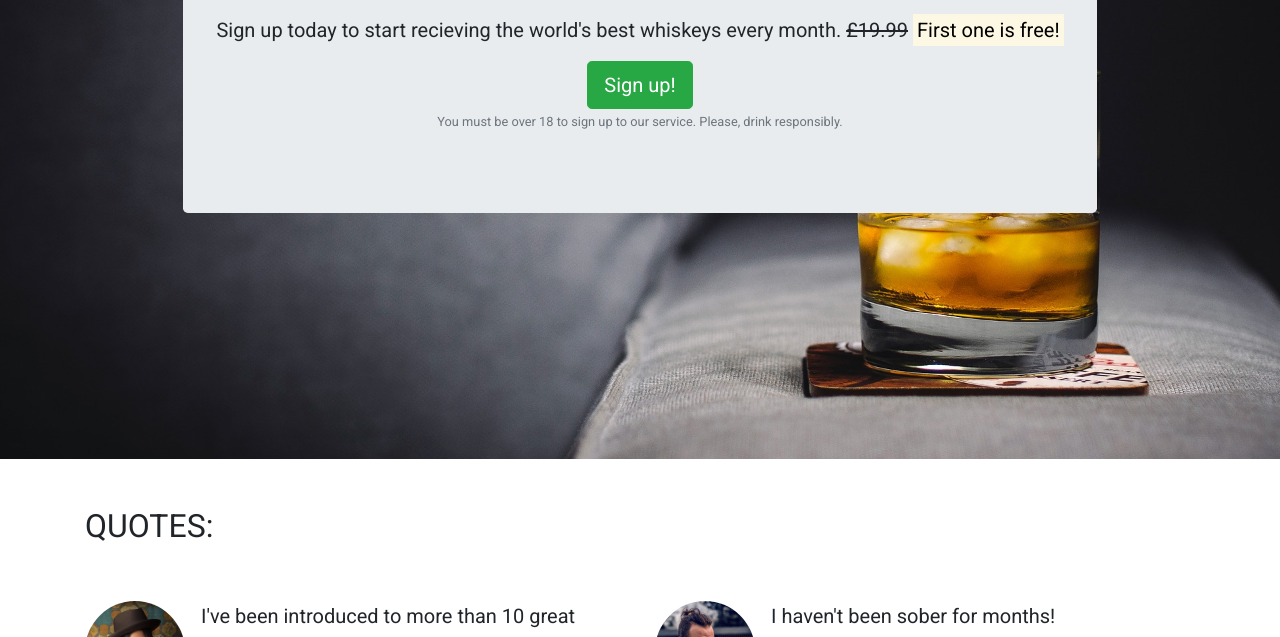
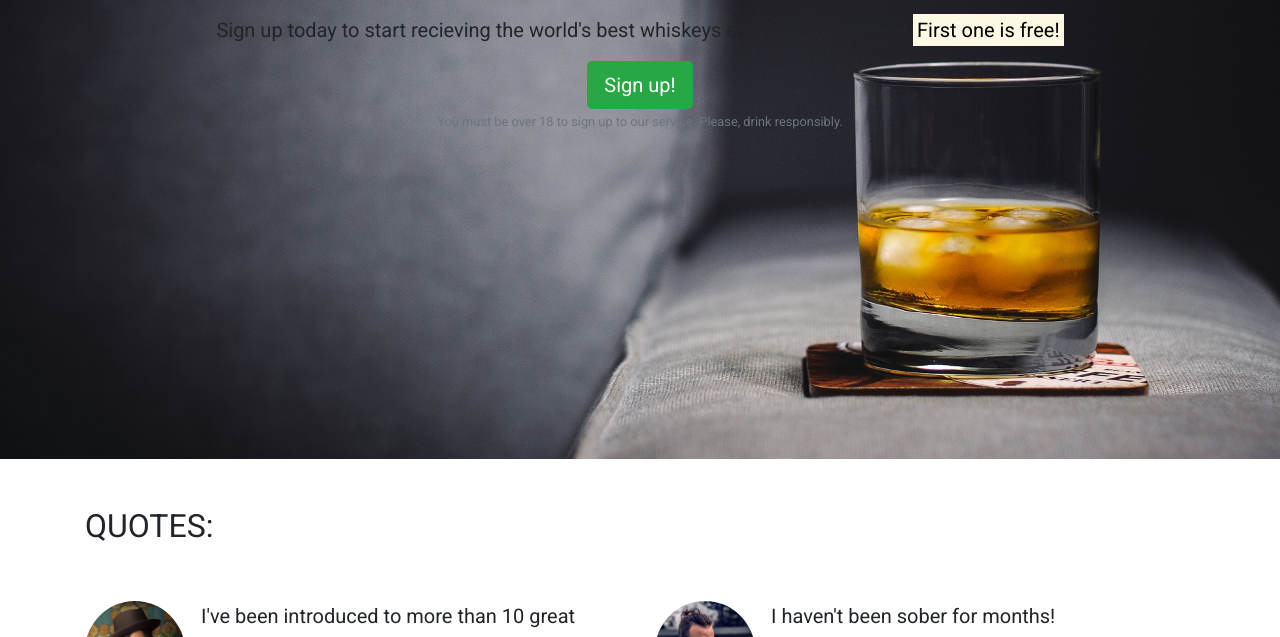
Before and after one commit to Thom52/whiskey-drop, a plain HTML site: page index.html in a window 1280 px wide. Shown: the part 463-1100 px from the top of the page. Drawn offline with nearby package versions, Linux system fonts and the light colour scheme.

Commit message:
Made jumbotron transparent

```diff
--- a/assets/css/style.css
+++ b/assets/css/style.css
@@ -22,7 +22,12 @@ body {
 
 .features-container {}
 
+
 /* Jumbotron */
+
+.jumbotron {
+    background-color: transparent;
+}
 
 .jumbotron-header {
     color: white;
```
Also changed, not shown: index.html (+2 -0 lines).
